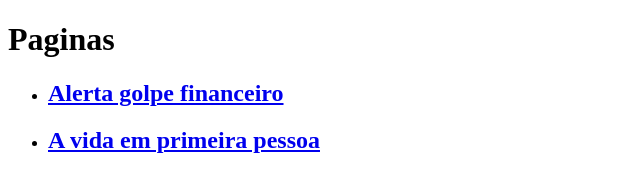
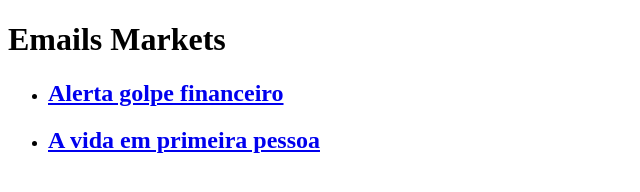
Before and after one commit to thaynasimoes/EMKT--Freela, a plain HTML site: page index.html in a window 1280 px wide. Shown: the whole page, without its empty margins (0-640 px from the left). Drawn offline with Linux system fonts and the light colour scheme.

```diff
--- a/index.html
+++ b/index.html
@@ -6,7 +6,7 @@
     <title>Paginas</title>
 </head>
 <body>
-    <h1>Paginas</h1>
+    <h1>Emails Markets</h1>
     <ul>
         <li><a href="pages/Golpe/index.html"><h2>Alerta golpe financeiro</h2></li>
         <li><a href="pages/Vida/index.html"><h2>A vida em primeira pessoa</h2></li>
```
